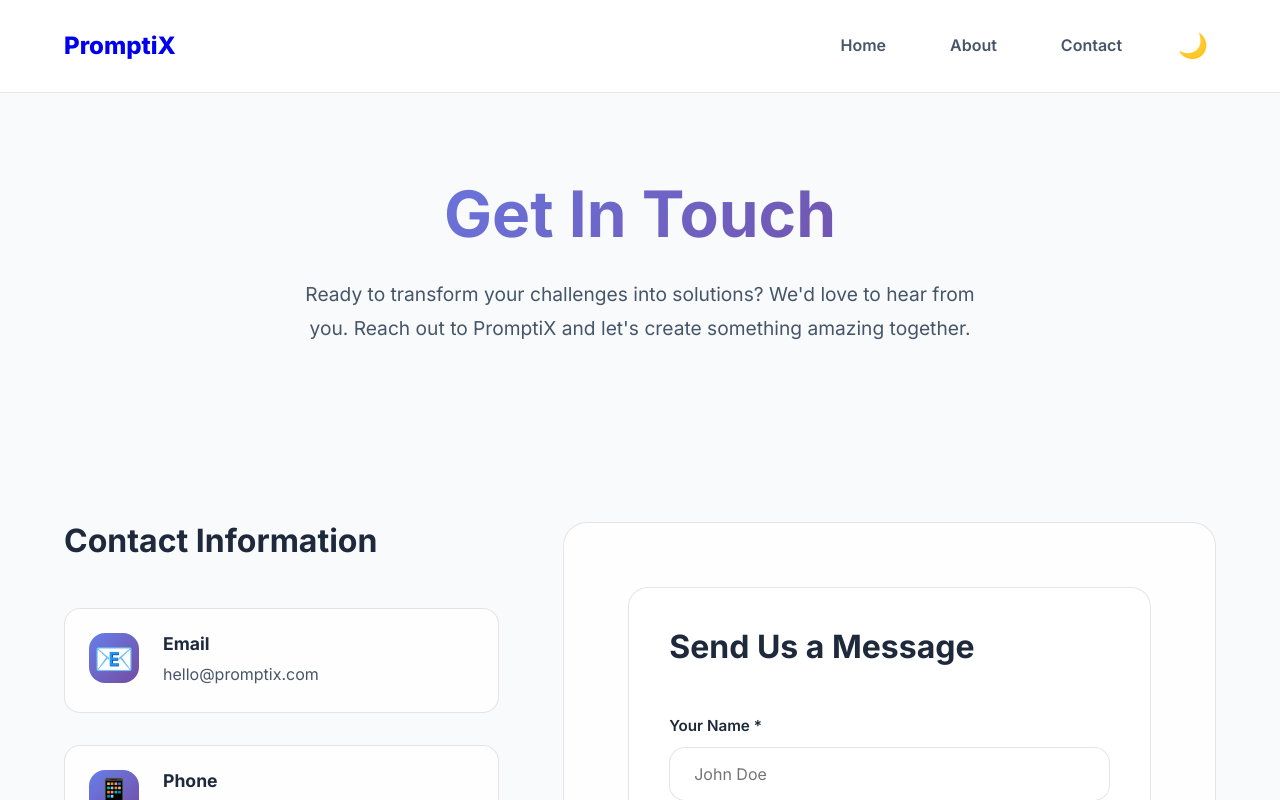
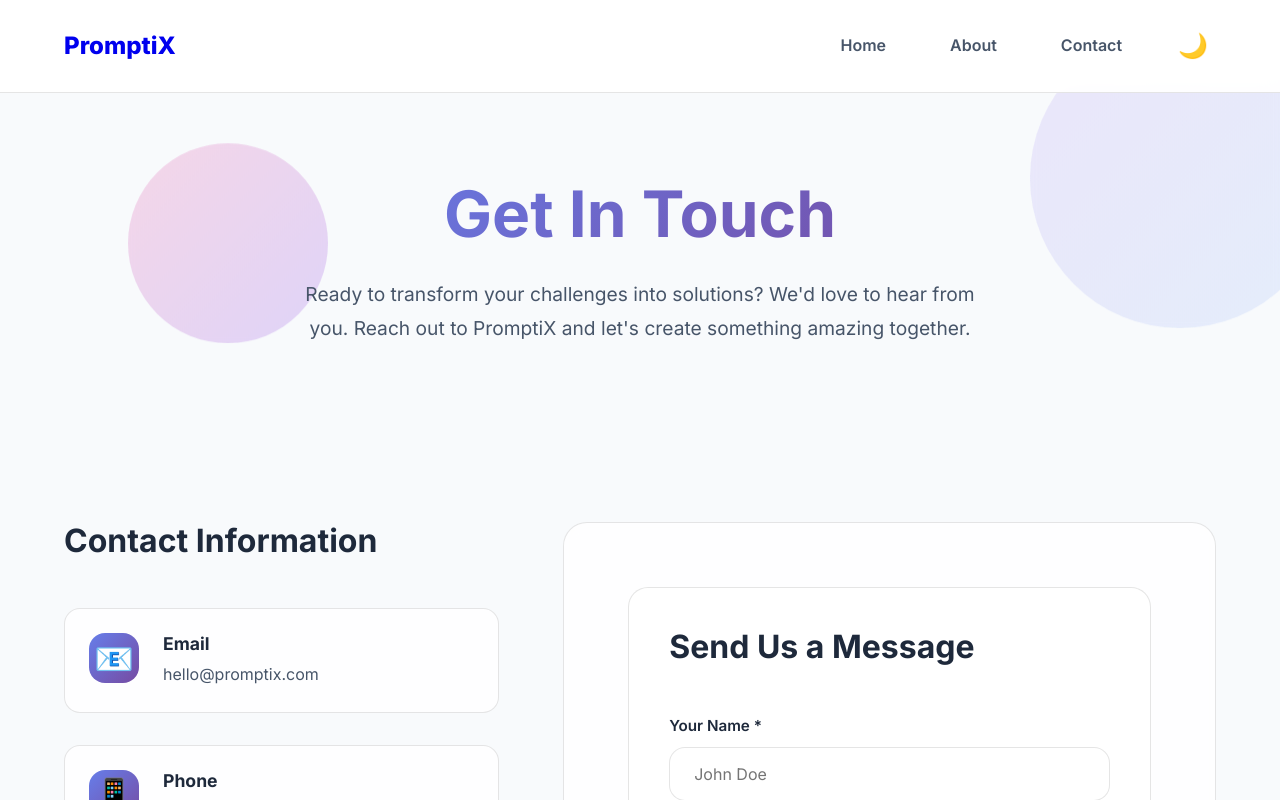
Before and after one commit to Kishorekumarps07/PROMPTIX, a React (Vite) app: page /contact in a window 1280 px wide. Shown: the top 800 px of the page. Built offline with nearby package versions, Linux system fonts and the light colour scheme; no server answers.

Commit message:
Add animations to Contact page

```diff
--- a/src/Contact.css
+++ b/src/Contact.css
@@ -4,6 +4,7 @@
     min-height: 100vh;
     background: var(--bg-primary);
     transition: background-color 0.3s ease;
+    overflow-x: hidden;
 }
 
 /* Header Section */
@@ -11,11 +12,48 @@
     padding: var(--spacing-3xl) 0 var(--spacing-2xl);
     background: var(--bg-primary);
     text-align: center;
+    position: relative;
+    overflow: hidden;
+}
+
+.contact-decoration {
+    position: absolute;
+    top: 0;
+    left: 0;
+    width: 100%;
+    height: 100%;
+    pointer-events: none;
+    z-index: 0;
+}
+
+.decoration-circle {
+    position: absolute;
+    border-radius: 50%;
+    background: linear-gradient(135deg, rgba(124, 58, 237, 0.1), rgba(59, 130, 246, 0.1));
+    backdrop-filter: blur(5px);
+}
+
+.decoration-circle:nth-child(1) {
+    width: 300px;
+    height: 300px;
+    top: -50px;
+    right: -50px;
+    animation: float 6s ease-in-out infinite;
+}
+
+.decoration-circle:nth-child(2) {
+    width: 200px;
+    height: 200px;
+    bottom: 20%;
+    left: 10%;
+    animation: float 8s ease-in-out infinite reverse;
 }
 
 .header-content {
     max-width: 700px;
     margin: 0 auto;
+    position: relative;
+    z-index: 1;
 }
 
 .header-subtitle {
@@ -28,6 +66,8 @@
 /* Contact Form Section */
 .contact-form-section {
     padding: var(--spacing-3xl) 0;
+    position: relative;
+    z-index: 1;
 }
 
 .contact-grid {
@@ -63,11 +103,31 @@
     border: 1px solid var(--border-color);
     border-radius: var(--radius-md);
     transition: all var(--transition-normal);
+    position: relative;
+    overflow: hidden;
 }
 
 .info-item:hover {
     background: var(--bg-card-hover);
-    transform: translateX(5px);
+    transform: translateX(5px) translateY(-2px);
+    box-shadow: var(--shadow-md);
+    border-color: var(--primary-color);
+}
+
+.info-item::before {
+    content: '';
+    position: absolute;
+    top: 0;
+    left: 0;
+    width: 100%;
+    height: 100%;
+    background: linear-gradient(90deg, transparent, rgba(255, 255, 255, 0.1), transparent);
+    transform: translateX(-100%);
+    transition: 0.5s;
+}
+
+.info-item:hover::before {
+    transform: translateX(100%);
 }
 
 .info-icon {
@@ -80,7 +140,12 @@
     background: var(--primary-gradient);
     border-radius: var(--radius-md);
     color: white;
-    /* Icons always white on gradient */
+    transition: transform 0.3s ease, box-shadow 0.3s ease;
+}
+
+.info-item:hover .info-icon {
+    transform: scale(1.1) rotate(5deg);
+    box-shadow: 0 0 15px rgba(124, 58, 237, 0.4);
 }
 
 .info-content h3 {
@@ -101,6 +166,12 @@
     border: 1px solid var(--border-color);
     border-radius: var(--radius-lg);
     padding: var(--spacing-2xl);
+    transition: transform 0.3s ease, box-shadow 0.3s ease;
+}
+
+.contact-form-wrapper:hover {
+    transform: translateY(-5px);
+    box-shadow: var(--shadow-lg);
 }
 
 .contact-form h2 {
@@ -139,12 +210,14 @@
     outline: none;
     border-color: var(--primary-color);
     background: var(--bg-card-hover);
-    box-shadow: 0 0 0 3px rgba(102, 126, 234, 0.1);
+    box-shadow: 0 0 0 3px rgba(102, 126, 234, 0.2);
+    transform: scale(1.01);
 }
 
 .form-group input.error,
 .form-group textarea.error {
     border-color: #f5576c;
+    animation: shake 0.5s ease-in-out;
 }
 
 .form-group textarea {
@@ -158,6 +231,7 @@
     color: #f5576c;
     font-size: 0.85rem;
     font-weight: 500;
+    animation: slideInLeft 0.3s ease;
 }
 
 /* Status Messages */
@@ -168,7 +242,7 @@
     display: flex;
     align-items: center;
     gap: var(--spacing-sm);
-    animation: fadeIn 0.3s ease;
+    animation: slideInUp 0.4s ease;
 }
 
 .status-message.success {
@@ -205,6 +279,79 @@
     margin-top: var(--spacing-md);
     padding: var(--spacing-md) var(--spacing-lg);
     font-size: 1.1rem;
+    position: relative;
+    overflow: hidden;
+}
+
+.contact-form .btn::after {
+    content: '';
+    position: absolute;
+    top: 50%;
+    left: 50%;
+    width: 0;
+    height: 0;
+    background: rgba(255, 255, 255, 0.2);
+    border-radius: 50%;
+    transform: translate(-50%, -50%);
+    transition: width 0.6s ease, height 0.6s ease;
+}
+
+.contact-form .btn:hover::after {
+    width: 300px;
+    height: 300px;
+}
+
+/* Animations */
+@keyframes float {
+
+    0%,
+    100% {
+        transform: translateY(0);
+    }
+
+    50% {
+        transform: translateY(-20px);
+    }
+}
+
+@keyframes shake {
+
+    0%,
+    100% {
+        transform: translateX(0);
+    }
+
+    25% {
+        transform: translateX(-5px);
+    }
+
+    75% {
+        transform: translateX(5px);
+    }
+}
+
+@keyframes slideInLeft {
+    from {
+        opacity: 0;
+        transform: translateX(-10px);
+    }
+
+    to {
+        opacity: 1;
+        transform: translateX(0);
+    }
+}
+
+@keyframes slideInUp {
+    from {
+        opacity: 0;
+        transform: translateY(10px);
+    }
+
+    to {
+        opacity: 1;
+        transform: translateY(0);
+    }
 }
 
 /* Responsive Design */
--- a/src/Contact.jsx
+++ b/src/Contact.jsx
@@ -87,6 +87,10 @@ function Contact() {
         <div className="contact-page">
             {/* Header Section */}
             <section className="contact-header">
+                <div className="contact-decoration animate-float">
+                    <div className="decoration-circle"></div>
+                    <div className="decoration-circle"></div>
+                </div>
                 <div className="container">
                     <div className="header-content animate-fade-in-up">
                         <h1>Get In Touch</h1>
@@ -106,7 +110,7 @@ function Contact() {
                         <div className="contact-info animate-fade-in-up">
                             <h2>Contact Information</h2>
                             <div className="info-items">
-                                <div className="info-item">
+                                <div className="info-item animate-fade-in-up animate-delay-1">
                                     <div className="info-icon">📧</div>
                                     <div className="info-content">
                                         <h3>Email</h3>
@@ -114,7 +118,7 @@ function Contact() {
                                     </div>
                                 </div>
 
-                                <div className="info-item">
+                                <div className="info-item animate-fade-in-up animate-delay-2">
                                     <div className="info-icon">📱</div>
                                     <div className="info-content">
                                         <h3>Phone</h3>
@@ -122,7 +126,7 @@ function Contact() {
                                     </div>
                                 </div>
 
-                                <div className="info-item">
+                                <div className="info-item animate-fade-in-up animate-delay-3">
                                     <div className="info-icon">📍</div>
                                     <div className="info-content">
                                         <h3>Location</h3>
@@ -130,7 +134,7 @@ function Contact() {
                                     </div>
                                 </div>
 
-                                <div className="info-item">
+                                <div className="info-item animate-fade-in-up animate-delay-4">
                                     <div className="info-icon">⏰</div>
                                     <div className="info-content">
                                         <h3>Business Hours</h3>
```
